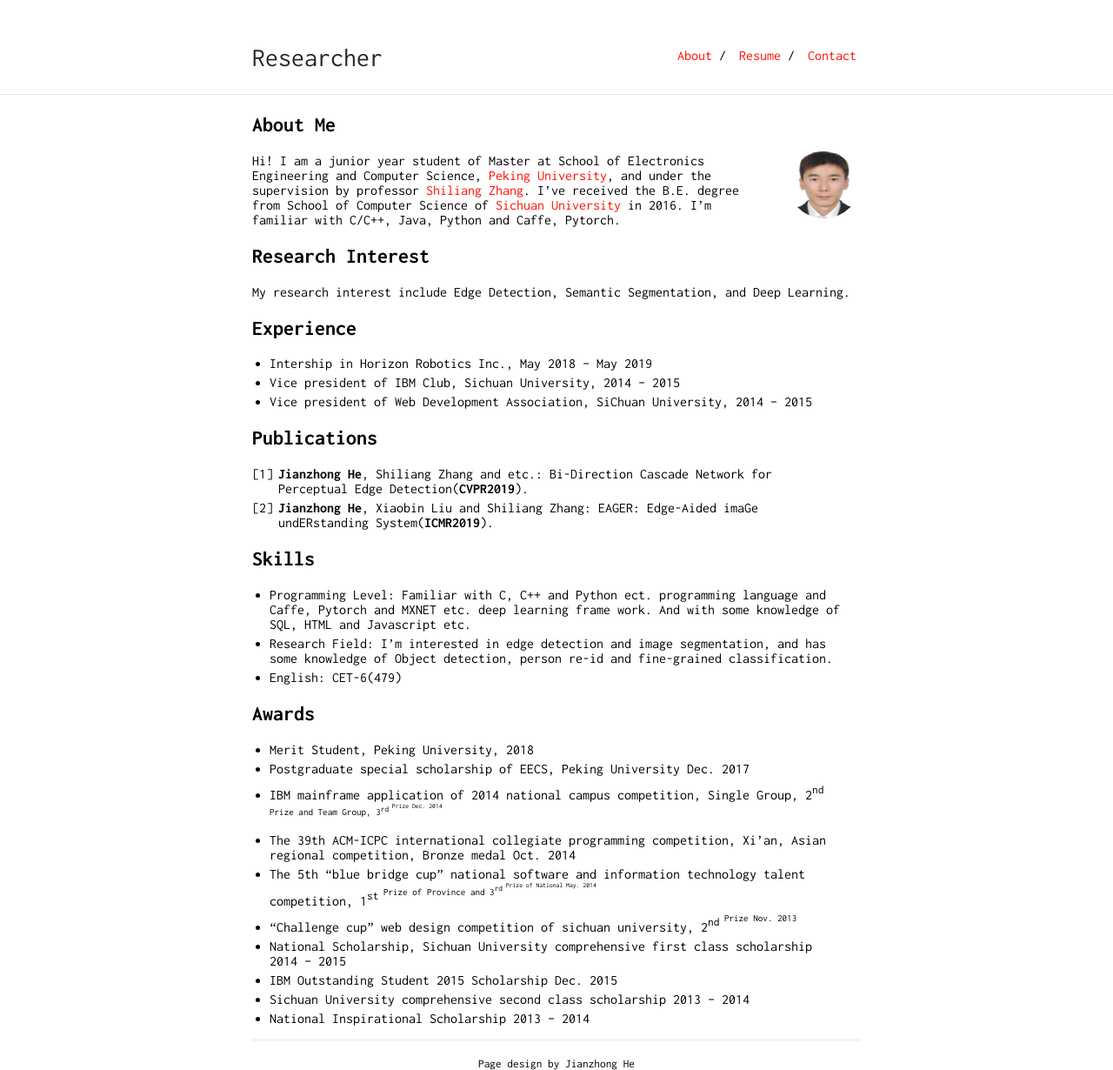
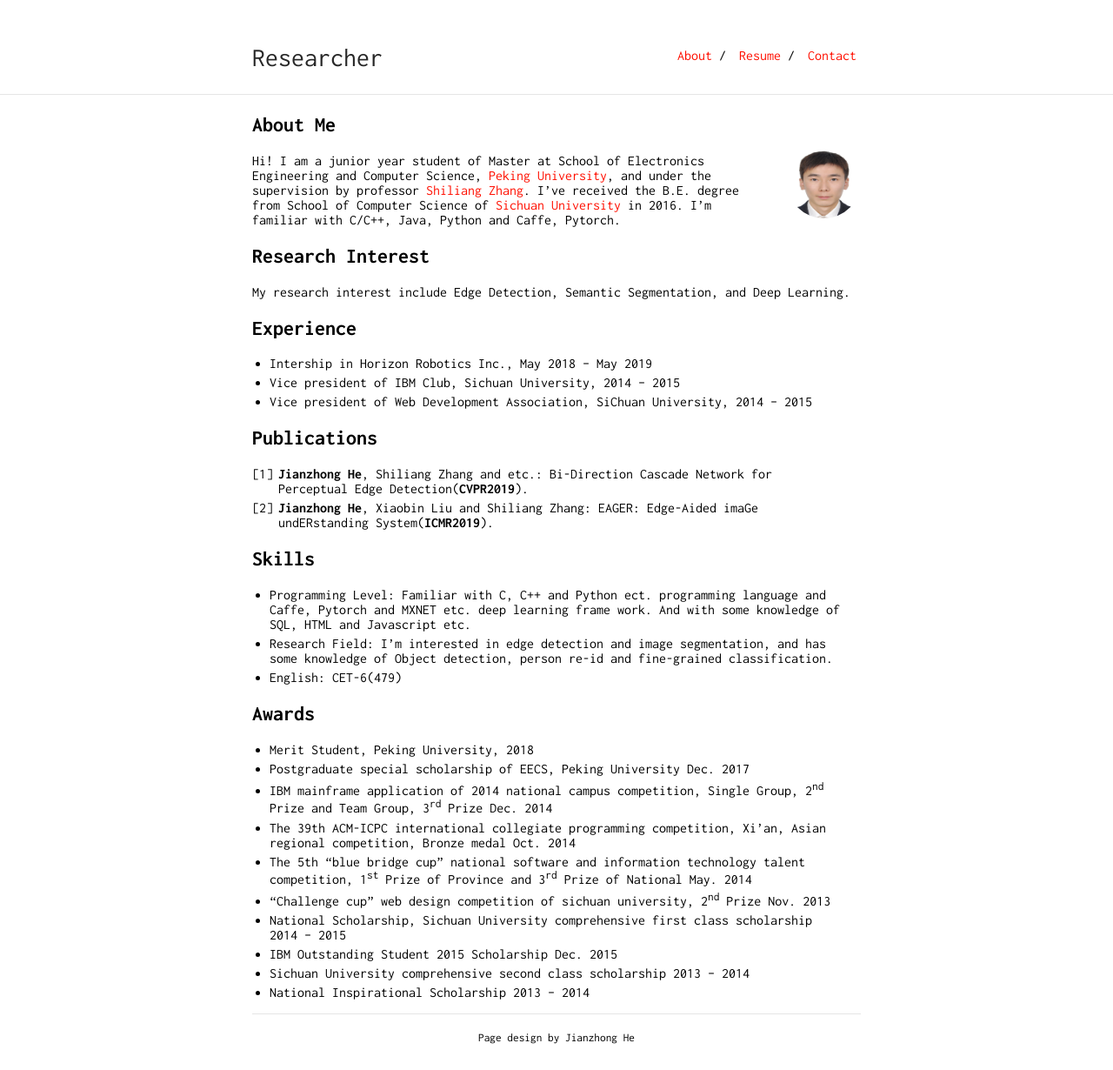
Before and after one commit to pkuCactus/pkuCactus2.github.io, a Jekyll site: the page built from index.md, in a window 1280 px wide. Shown: the whole page at 87% size. Built offline with Jekyll 4.4.1, drawn with Linux system fonts in a browser that asks for light colours; our own code applies the rules of GitHub Pages for plain Markdown files; after the commit the page ends 1200 px from its top, so only the background shows below that.

```diff
--- a/index.md
+++ b/index.md
@@ -58,10 +58,10 @@ Here is a blockquote
 ## Awards
 * Merit Student, Peking University, 2018
 * Postgraduate special scholarship of EECS, Peking University Dec. 2017
-* IBM mainframe application of 2014 national campus competition, Single Group, 2<sup>nd<sup> Prize and Team Group, 3<sup>rd<sup> Prize Dec. 2014
+* IBM mainframe application of 2014 national campus competition, Single Group, 2<sup>nd</sup> Prize and Team Group, 3<sup>rd</sup> Prize Dec. 2014
 * The 39th ACM-ICPC international collegiate programming competition, Xi'an, Asian regional competition, Bronze medal Oct. 2014
-* The 5th "blue bridge cup" national software and information technology talent competition, 1<sup>st<sup> Prize of Province and 3<sup>rd<sup> Prize of National May. 2014
-* "Challenge cup" web design competition of sichuan university, 2<sup>nd<sup> Prize Nov. 2013
+* The 5th "blue bridge cup" national software and information technology talent competition, 1<sup>st</sup> Prize of Province and 3<sup>rd</sup> Prize of National May. 2014
+* "Challenge cup" web design competition of sichuan university, 2<sup>nd</sup> Prize Nov. 2013
 * National Scholarship, Sichuan University comprehensive first class scholarship 2014 -- 2015
 * IBM Outstanding Student 2015 Scholarship Dec. 2015
 * Sichuan University comprehensive second class scholarship 2013 -- 2014
```
